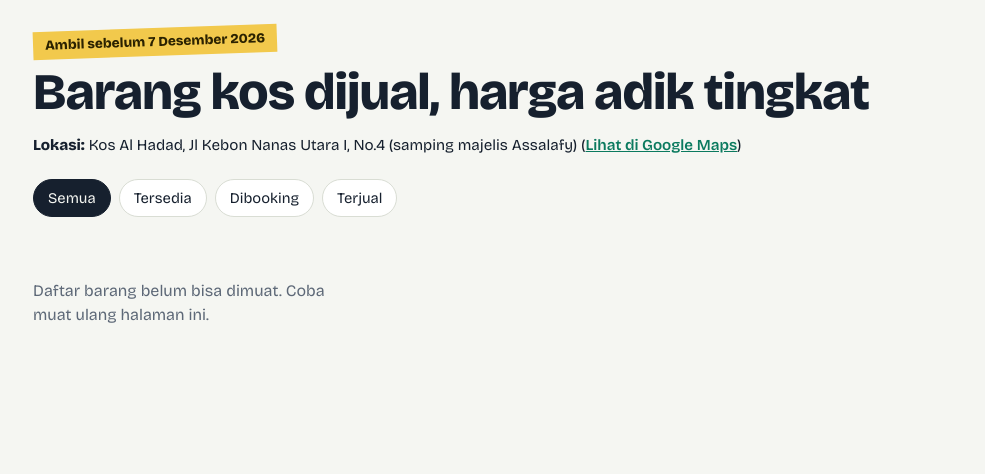
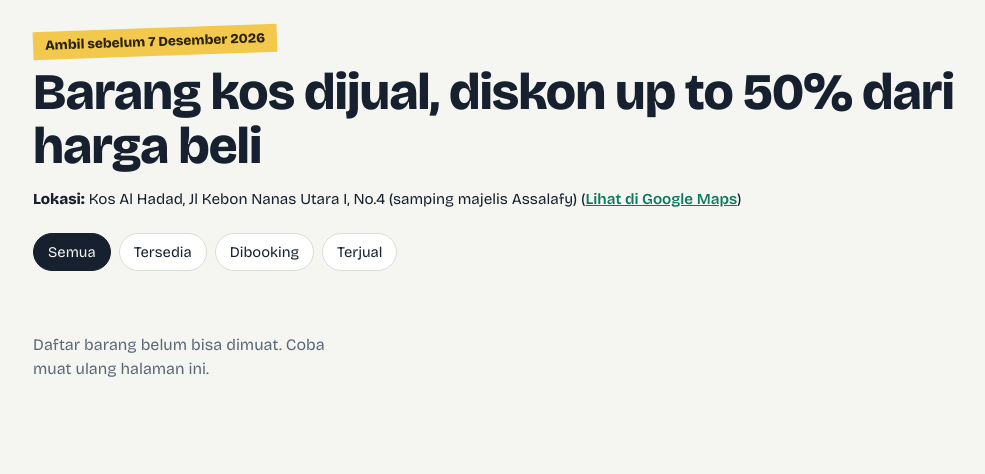
Before and after one commit to gazali14/jual_barangkos, a plain HTML site: page index.html in a window 1280 px wide. Shown: the whole page, without its empty margins (145-1130 px from the left). Drawn offline with nearby package versions, Linux system fonts and the light colour scheme; no server answers.

Commit message:
perbaiki judul

```diff
--- a/index.html
+++ b/index.html
@@ -280,7 +280,7 @@
     <script>
       /* ====== EDIT BAGIAN INI SEKALI SAJA ====== */
       const CONFIG = {
-        judul: "Barang kos dijual, harga adik tingkat",
+        judul: "Barang kos dijual, diskon up to 50% dari harga beli",
         wa: "6282193671786", // 62 + nomor tanpa 0 di depan
         lokasi:
           "Kos Al Hadad, Jl Kebon Nanas Utara I, No.4 (samping majelis Assalafy)",
```
